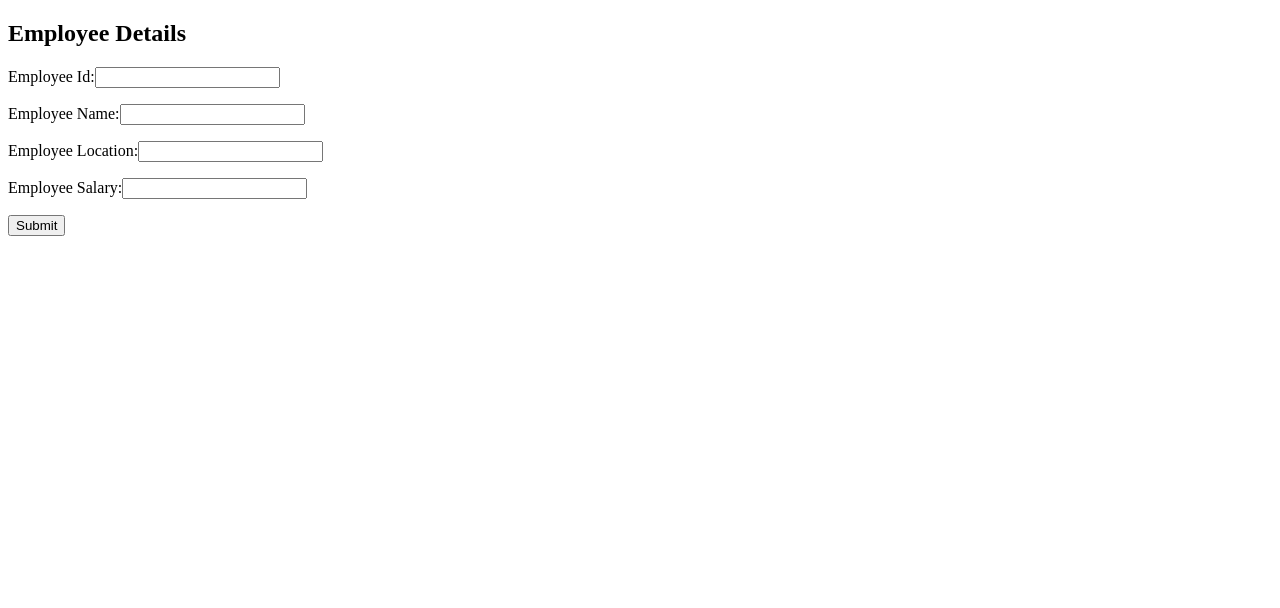
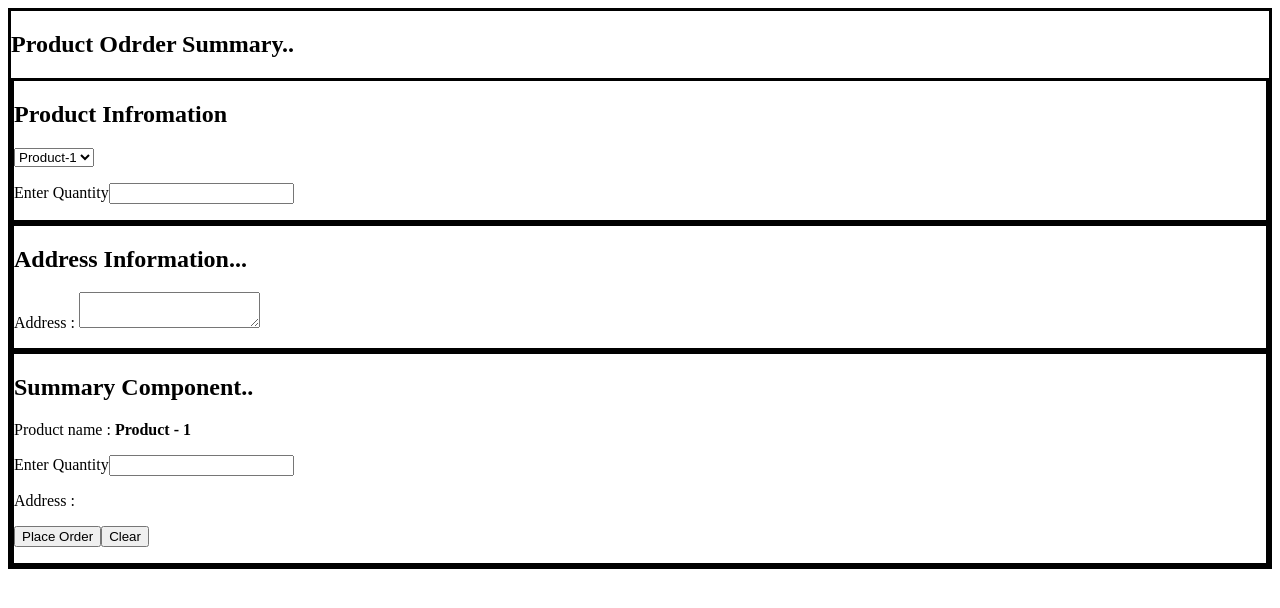
Before and after one commit to MeSubrat/react-practice-youtube, a React (Create React App) app: page / in a window 1280 px wide. Shown: the top 608 px of the page. Built offline with nearby package versions, Linux system fonts and the light colour scheme.

Commit message:
Created a order component with product info,address and summary component to understand the state lift up concept!!

```diff
--- a/src/index.js
+++ b/src/index.js
@@ -322,50 +322,165 @@ import ReactDOM from 'react-dom';
 
 
 //CREATE A SIMPLE FORM USING FORMIK
-import { useFormik } from 'formik';
-import { render } from '@testing-library/react';
-const EmployeeComponent=()=>
-{
-  const formik=useFormik({
-    initialValues:{
-      Id:"",
-      Name:"",
-      Location:"",
-      Salary:""
-    },
-    onSubmit:values=>{
-      alert(JSON.stringify(values));
+// import { useFormik } from 'formik';
+// import { render } from '@testing-library/react';
+// const EmployeeComponent=()=>
+// {
+//   const formik=useFormik({
+//     initialValues:{
+//       Id:"",
+//       Name:"",
+//       Location:"",
+//       Salary:""
+//     },
+//     onSubmit:values=>{
+//       alert(JSON.stringify(values));
+//     }
+//   });
+//   render()
+//   {
+//     return <div>
+//       <h2>Employee Details</h2>
+//       <form onSubmit={formik.handleSubmit}>
+//         <p>
+//           <label htmlFor='Id'>Employee Id:</label>
+//           <input id='Id' name='Id' value={formik.values.Id} onChange={formik.handleChange}/>
+//         </p>
+//         <p>
+//           <label htmlFor='Name'>Employee Name:</label>
+//           <input id='Name' name='Name' value={formik.values.Name} onChange={formik.handleChange}/>
+//         </p>
+//         <p>
+//           <label htmlFor='Location'>Employee Location:</label>
+//           <input id='Location' name='Location' value={formik.values.Location} onChange={formik.handleChange}/>
+//         </p>
+//         <p>
+//           <label htmlFor='Salary'>Employee Salary:</label>
+//           <input id='Salary' name='Salary' value={formik.values.Salary} onChange={formik.handleChange}/>
+//         </p>
+//         <p>
+//           <button type='submit'>Submit</button>
+//         </p>
+//       </form>
+//     </div>
+//   }
+// }
+
+// const element=<EmployeeComponent></EmployeeComponent>
+// ReactDOM.render(element,document.getElementById("root"));
+
+//LIFTING STATE UP
+class OrderComponent extends React.Component{
+  constructor(props){
+    super(props)
+
+    this.state={quantity:"",address:""}
   }
-  });
-  render()
-  {
-    return <div>
-      <h2>Employee Details</h2>
-      <form onSubmit={formik.handleSubmit}>
+  orderInfoChange=val=>{
+    this.setState({quantity:val});
+  }
+  addressChange=val=>{
+    this.setState({address:val});
+  }
+  clearTheChange=()=>{
+    this.setState({address:"",quantity:""});
+  }
+  render(){
+    return <div style={{border:'3px solid black'}}>
+      <h2>Product Odrder Summary..</h2>
+      <ProductInformationComponent quantity={this.state.quantity}  onQuantityChange={this.orderInfoChange}></ProductInformationComponent>
+      <AddressComponent address={this.state.address} onAddressChange={this.addressChange}></AddressComponent>
+      <SummaryComponent quantity={this.state.quantity} address={this.state.address} onQuantityChange={this.orderInfoChange}
+                        clearChange={this.clearTheChange} ></SummaryComponent>
+
+    </div>
+  }
+}
+class ProductInformationComponent extends React.Component{
+  constructor(props){
+    super(props)
+  }
+
+  handleChange =e=>{
+    this.props.onQuantityChange(e.target.value);
+  }
+  render(){
+    return(
+    <div style={{border:'3px solid black'}}>
+      <h2>Product Infromation</h2>
       <p>
-          <label htmlFor='Id'>Employee Id:</label>
-          <input id='Id' name='Id' value={formik.values.Id} onChange={formik.handleChange}/>
+        <label>
+          <select>
+            <option value={'product-1'}>Product-1</option>
+            <option value={'product-2'}>Product-2</option>
+            <option value={'product-3'}>Product-3</option>
+          </select>
+        </label>
       </p>
       <p>
-          <label htmlFor='Name'>Employee Name:</label>
-          <input id='Name' name='Name' value={formik.values.Name} onChange={formik.handleChange}/>
+        <label>
+          Enter Quantity<input type='text' value={this.props.quantity} onChange={this.handleChange}></input>
+        </label>
       </p>
+    </div>
+    )
+  }
+}
+class AddressComponent extends React.Component{
+  constructor(props){
+    super(props)
+  }
+  handleChange=e=>{
+    this.props.onAddressChange(e.target.value);
+  }
+  render(){
+    return <div style={{border:'3px solid black'}}>
+      <h2>Address Information...</h2>
       <p>
-          <label htmlFor='Location'>Employee Location:</label>
-          <input id='Location' name='Location' value={formik.values.Location} onChange={formik.handleChange}/>
+        <label>
+          Address : <textarea value={this.props.address} onChange={this.handleChange}></textarea>
+        </label>
       </p>
-        <p>
-          <label htmlFor='Salary'>Employee Salary:</label>
-          <input id='Salary' name='Salary' value={formik.values.Salary} onChange={formik.handleChange}/>
-        </p>
-        <p>
-          <button type='submit'>Submit</button>
-        </p>
-      </form>
     </div>
   }
 
+
+}
+class SummaryComponent extends React.Component{
+  constructor(props){
+    super(props)
+  }
+  handleChange=e=>{
+    this.props.onQuantityChange(e.target.value)
+  }
+  handleClear=()=>{
+    this.props.clearChange();
+  }
+  render(){
+    return <div style={{border:'3px solid black'}}>
+      <h2>Summary Component.. </h2>
+      <p>
+        <label>Product name : <b>Product - 1</b></label>
+      </p>
+      <p>
+        <label>
+          Enter Quantity<input type='text' value={this.props.quantity} onChange={this.handleChange}></input>
+        </label>
+      </p>
+      <p>
+        <label>
+          Address : <b>{this.props.address}</b>
+        </label>
+      </p>
+      <p>
+        <button>Place Order</button>
+        <button onClick={this.handleClear}>Clear</button>
+      </p>
+    </div>
+  }
 }
 
-const element=<EmployeeComponent></EmployeeComponent>
-ReactDOM.render(element,document.getElementById("root"));
+
+
+const element=<OrderComponent></OrderComponent>
+ReactDOM.render(element,document.getElementById("root"))
```
Lines whose indentation alone changed are shown as unchanged.
